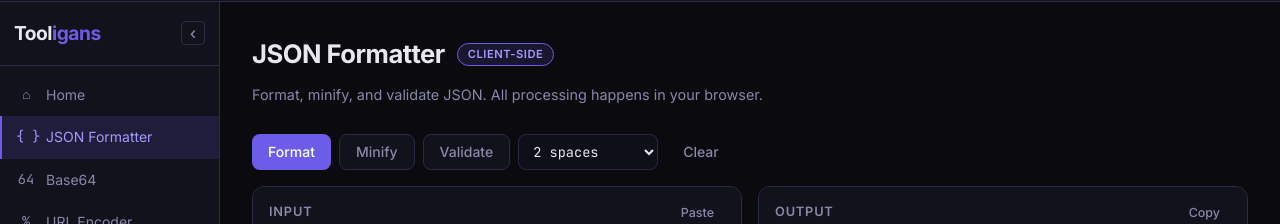
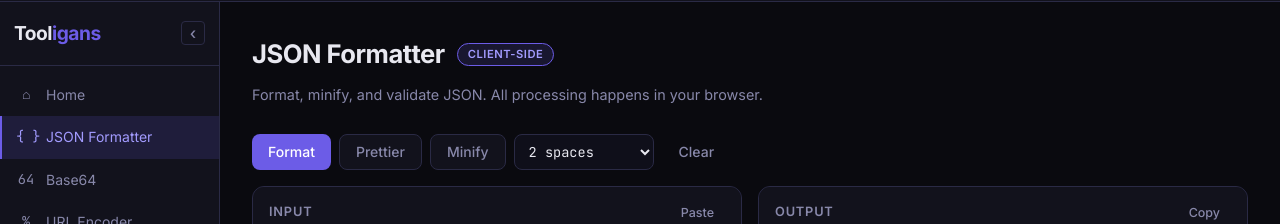
Before and after one commit to devming/tooligans, a React (Create React App) app: page /json in a window 1280 px wide. Shown: the part 105-329 px from the top of the page. Built offline with nearby package versions, Linux system fonts and the light colour scheme.

Commit message:
JSON Formatter: real-time validation + Prettier button
- Validate on every keystroke (remove Validate button)
- Add Prettier: format with recursively sorted keys
- Keep Format (preserve key order) and Minify

```diff
--- a/src/i18n/en.json
+++ b/src/i18n/en.json
@@ -5,6 +5,7 @@
     "format": "Format",
     "minify": "Minify",
     "validate": "Validate",
+    "prettier": "Prettier",
     "encode": "Encode →",
     "decode": "← Decode",
     "swap": "⇄ Swap",
@@ -62,6 +63,7 @@
       "formatted": "Valid JSON — formatted successfully",
       "minified": "Minified successfully",
       "valid": "Valid JSON",
+      "prettified": "Prettified — keys sorted alphabetically",
       "copied": "Copied to clipboard!"
     }
   },
--- a/src/i18n/ja.json
+++ b/src/i18n/ja.json
@@ -5,6 +5,7 @@
     "format": "フォーマット",
     "minify": "圧縮",
     "validate": "検証",
+    "prettier": "Prettier",
     "encode": "エンコード →",
     "decode": "← デコード",
     "swap": "⇄ 入れ替え",
@@ -62,6 +63,7 @@
       "formatted": "有効なJSON — フォーマット完了",
       "minified": "圧縮完了",
       "valid": "有効なJSON",
+      "prettified": "整形完了 — キーをアルファベット順にソート",
       "copied": "クリップボードにコピーしました！"
     }
   },
--- a/src/i18n/ko.json
+++ b/src/i18n/ko.json
@@ -5,6 +5,7 @@
     "format": "포맷",
     "minify": "압축",
     "validate": "검증",
+    "prettier": "Prettier",
     "encode": "인코드 →",
     "decode": "← 디코드",
     "swap": "⇄ 교체",
@@ -62,6 +63,7 @@
       "formatted": "유효한 JSON — 포맷 완료",
       "minified": "압축 완료",
       "valid": "유효한 JSON",
+      "prettified": "정리 완료 — 키가 알파벳순으로 정렬됨",
       "copied": "클립보드에 복사되었습니다!"
     }
   },
--- a/src/i18n/zh.json
+++ b/src/i18n/zh.json
@@ -5,6 +5,7 @@
     "format": "格式化",
     "minify": "压缩",
     "validate": "验证",
+    "prettier": "Prettier",
     "encode": "编码 →",
     "decode": "← 解码",
     "swap": "⇄ 交换",
@@ -62,6 +63,7 @@
       "formatted": "JSON 有效 — 格式化成功",
       "minified": "压缩成功",
       "valid": "JSON 有效",
+      "prettified": "整理完成 — 键已按字母排序",
       "copied": "已复制到剪贴板！"
     }
   },
--- a/src/pages/JsonFormatter.js
+++ b/src/pages/JsonFormatter.js
@@ -1,6 +1,17 @@
-import React, { useState, useCallback } from 'react';
+import React, { useState, useCallback, useEffect } from 'react';
 import { ToolHeader, Panel, TextArea, Button, ButtonGroup, Status } from '../components/ToolPage';
 import { useLanguage } from '../i18n/LanguageContext';
+
+function sortKeysDeep(obj) {
+  if (Array.isArray(obj)) return obj.map(sortKeysDeep);
+  if (obj !== null && typeof obj === 'object') {
+    return Object.keys(obj).sort().reduce((acc, key) => {
+      acc[key] = sortKeysDeep(obj[key]);
+      return acc;
+    }, {});
+  }
+  return obj;
+}
 
 export default function JsonFormatter() {
   const { t } = useLanguage();
@@ -9,12 +20,39 @@
   const [status, setStatus] = useState(null);
   const [indent, setIndent] = useState(2);
 
+  // 실시간 검증
+  useEffect(() => {
+    if (!input.trim()) {
+      setStatus(null);
+      return;
+    }
+    try {
+      JSON.parse(input);
+      setStatus({ type: 'success', message: t('json.status.valid') });
+    } catch (e) {
+      setStatus({ type: 'error', message: e.message });
+    }
+  }, [input, t]);
+
   const format = useCallback(() => {
     if (!input.trim()) return;
     try {
       const parsed = JSON.parse(input);
       setOutput(JSON.stringify(parsed, null, indent));
       setStatus({ type: 'success', message: t('json.status.formatted') });
+    } catch (e) {
+      setStatus({ type: 'error', message: e.message });
+      setOutput('');
+    }
+  }, [input, indent, t]);
+
+  const prettier = useCallback(() => {
+    if (!input.trim()) return;
+    try {
+      const parsed = JSON.parse(input);
+      const sorted = sortKeysDeep(parsed);
+      setOutput(JSON.stringify(sorted, null, indent));
+      setStatus({ type: 'success', message: t('json.status.prettified') });
     } catch (e) {
       setStatus({ type: 'error', message: e.message });
       setOutput('');
@@ -30,16 +68,6 @@
     } catch (e) {
       setStatus({ type: 'error', message: e.message });
       setOutput('');
-    }
-  }, [input, t]);
-
-  const validate = useCallback(() => {
-    if (!input.trim()) return;
-    try {
-      JSON.parse(input);
-      setStatus({ type: 'success', message: t('json.status.valid') });
-    } catch (e) {
-      setStatus({ type: 'error', message: e.message });
     }
   }, [input, t]);
 
@@ -62,8 +90,8 @@
 
       <ButtonGroup>
         <Button onClick={format} variant="primary">{t('common.format')}</Button>
+        <Button onClick={prettier} variant="secondary">{t('common.prettier')}</Button>
         <Button onClick={minify} variant="secondary">{t('common.minify')}</Button>
-        <Button onClick={validate} variant="secondary">{t('common.validate')}</Button>
         <select
           value={indent}
           onChange={e => setIndent(Number(e.target.value))}
```
